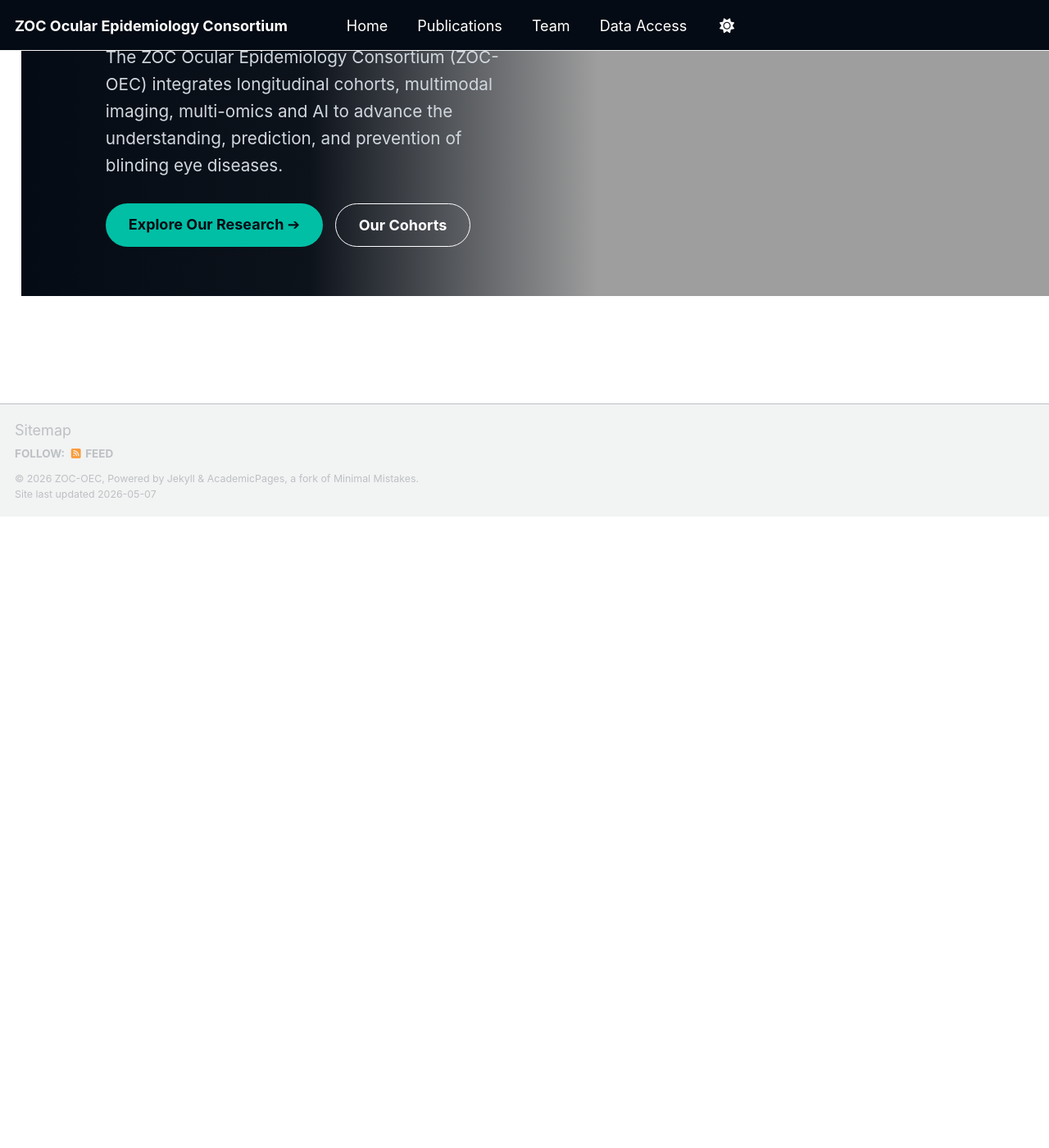
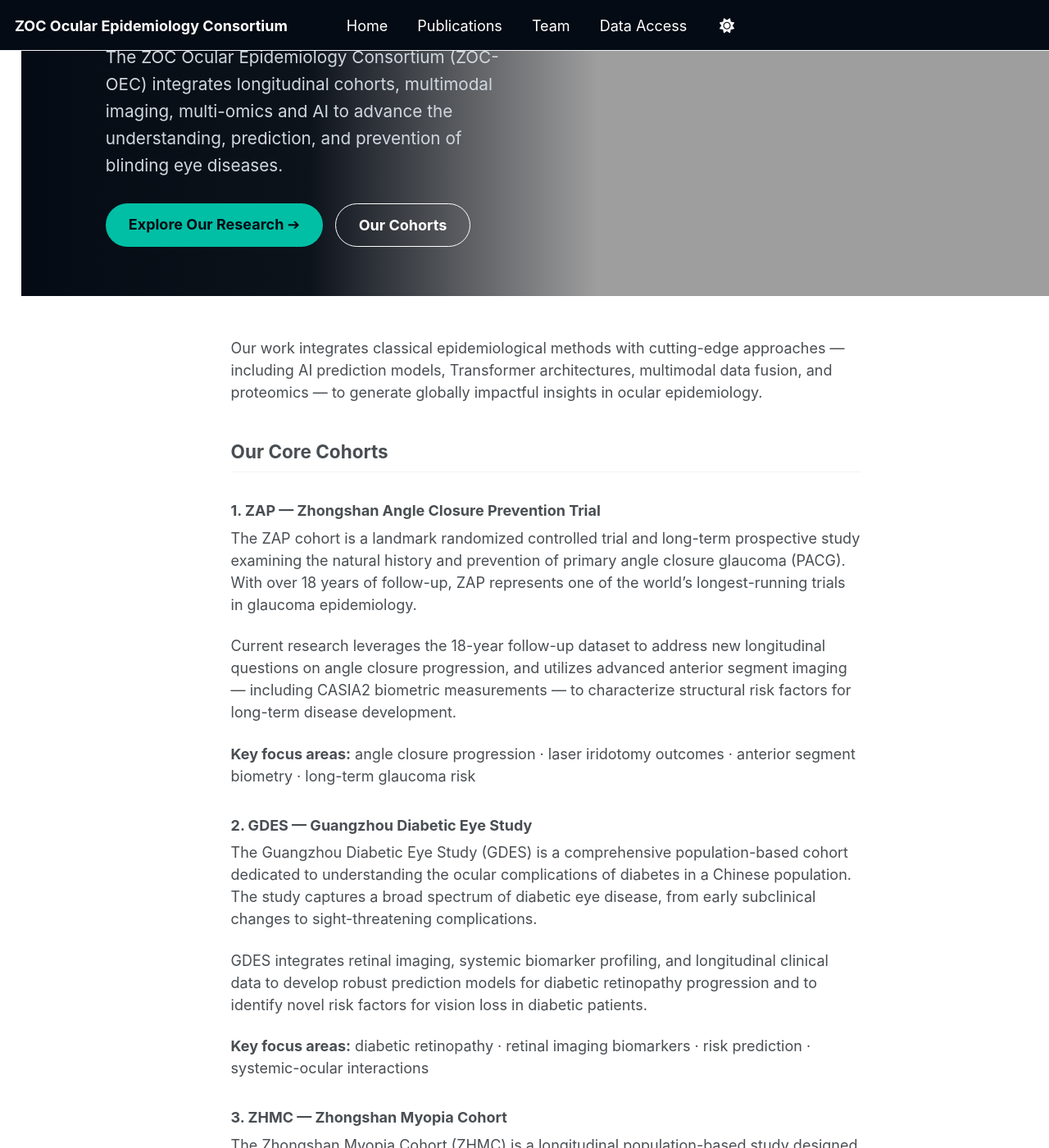
Before and after one commit to zoc-oec/zoc-oec.github.io, a Jekyll site: the page built from _pages/about.md, in a window 1280 px wide and 1400 px high, scrolled down 433 px. Shown: the whole window at 82% size. Built offline with Jekyll 4.4.1, drawn with Linux system fonts in a browser that asks for light colours; a script bundle is joined from its source files by our own code; library files that are not in the unit come from our copies; before the commit the page ends 1063 px from its top, so only the background shows below that; some of the changed text lies outside the part shown.

Commit message:
Update about.md

```diff
--- a/_pages/about.md
+++ b/_pages/about.md
@@ -47,3 +47,43 @@ redirect_from:
 
   </div>
 </div>
+
+Our work integrates classical epidemiological methods with cutting-edge approaches — including AI prediction models, Transformer architectures, multimodal data fusion, and proteomics — to generate globally impactful insights in ocular epidemiology.
+
+## Our Core Cohorts
+
+### 1. ZAP — Zhongshan Angle Closure Prevention Trial
+The ZAP cohort is a landmark randomized controlled trial and long-term prospective study examining the natural history and prevention of primary angle closure glaucoma (PACG). With over 18 years of follow-up, ZAP represents one of the world's longest-running trials in glaucoma epidemiology.
+
+Current research leverages the 18-year follow-up dataset to address new longitudinal questions on angle closure progression, and utilizes advanced anterior segment imaging — including CASIA2 biometric measurements — to characterize structural risk factors for long-term disease development.
+
+**Key focus areas:** angle closure progression · laser iridotomy outcomes · anterior segment biometry · long-term glaucoma risk
+
+### 2. GDES — Guangzhou Diabetic Eye Study
+The Guangzhou Diabetic Eye Study (GDES) is a comprehensive population-based cohort dedicated to understanding the ocular complications of diabetes in a Chinese population. The study captures a broad spectrum of diabetic eye disease, from early subclinical changes to sight-threatening complications.
+
+GDES integrates retinal imaging, systemic biomarker profiling, and longitudinal clinical data to develop robust prediction models for diabetic retinopathy progression and to identify novel risk factors for vision loss in diabetic patients.
+
+**Key focus areas:** diabetic retinopathy · retinal imaging biomarkers · risk prediction · systemic-ocular interactions
+
+### 3. ZHMC — Zhongshan Myopia Cohort
+The Zhongshan Myopia Cohort (ZHMC) is a longitudinal population-based study designed to investigate the onset, progression, and complications of myopia. ZHMC systematically characterizes the structural and functional ocular changes associated with myopia development, with a particular focus on high myopia and its vision-threatening sequelae.
+
+A central research priority of ZHMC is elucidating the mechanisms underlying High Myopic Optic Neuropathy (HMON), including the roles of choroidal ischemia and Bruch's membrane injury in driving irreversible optic nerve damage. The cohort leverages advanced multimodal imaging and longitudinal biomarker data to build prediction models for myopia progression and complication risk.
+
+**Key focus areas:** myopia progression · high myopia complications · HMON mechanisms · choroidal imaging · prediction modeling
+
+---
+
+## What We Do
+* **Data-Driven Discovery:** We apply rigorous statistical methods — including longitudinal analysis, restricted cubic spline modeling, and Mendelian randomization — to uncover disease patterns across our cohorts.
+* **AI & Multimodal Modeling:** We develop deep learning and Transformer-based models integrating retinal imaging, proteomics, and clinical data to predict disease onset, progression, and treatment response.
+* **Global Collaboration:** We actively partner with international research groups, including UK Biobank (UKB), AI-READI, and SERI, to conduct cross-ethnic and cross-population studies of ocular disease.
+* **Open Science:** We are committed to responsible data sharing. Collaboration and data access inquiries are welcome — please see our Data Access Policy or contact us directly.
+
+## Contact / Collaboration Inquiry
+We welcome collaboration proposals from researchers, postdoctoral fellows, and PhD students worldwide.
+
+**Email:** wangwei@gzzoc.com
+**Website:** https://zoc-oec.github.io/
+**Location:** Zhongshan Ophthalmic Center, Sun Yat-sen University, Guangzhou, China
```
